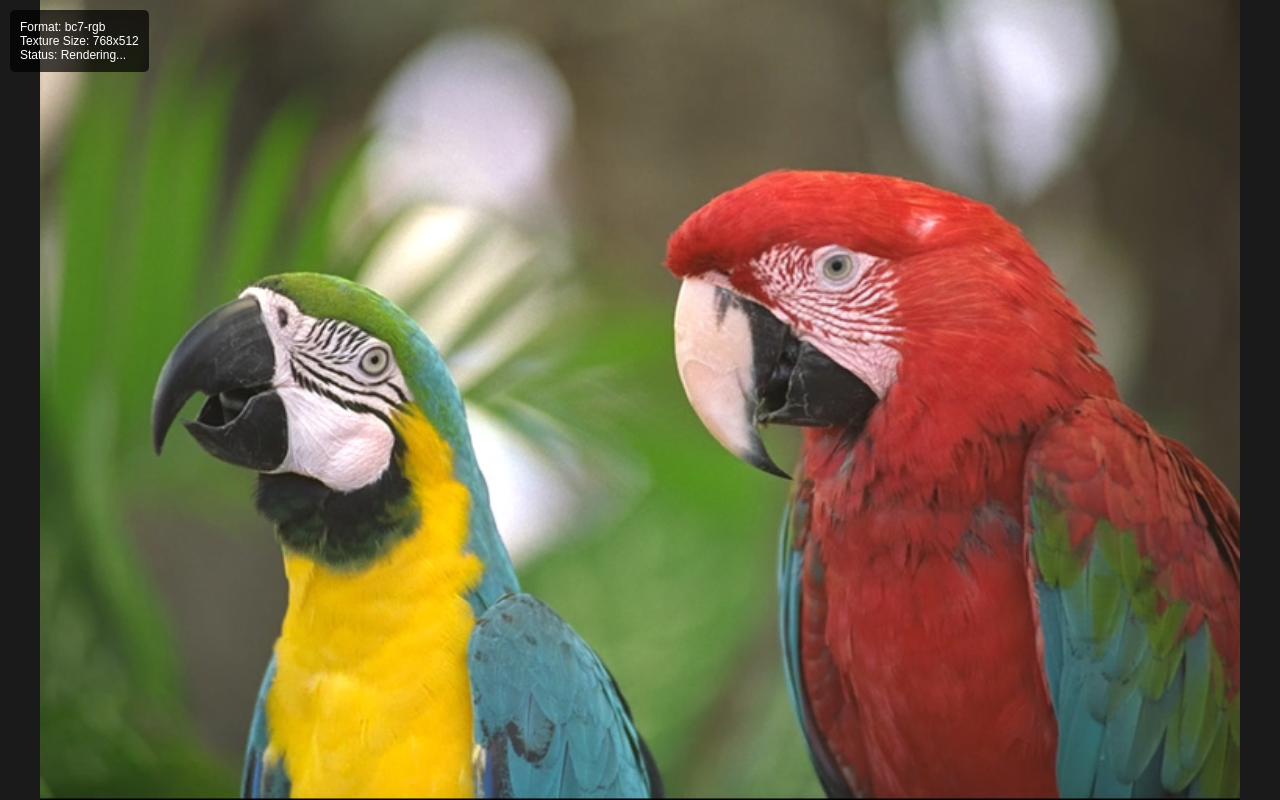
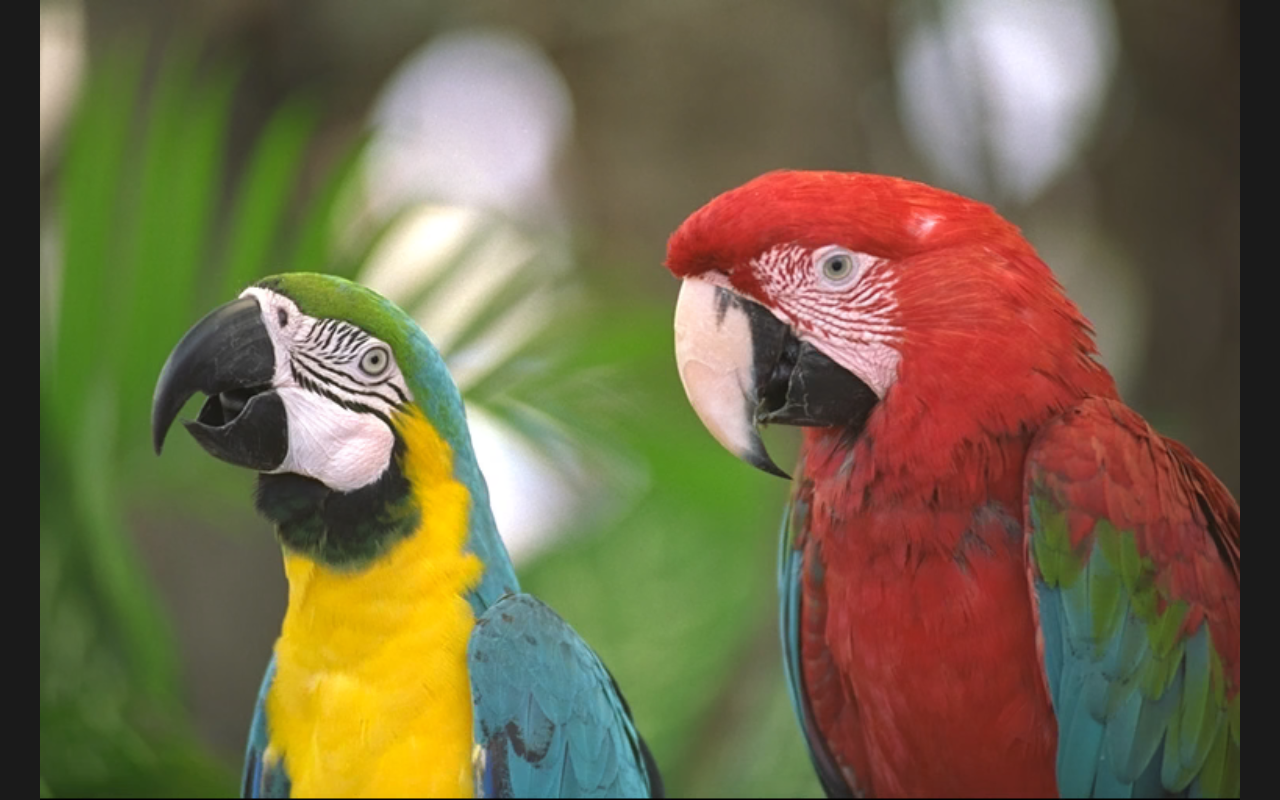
Before and after one commit to Ludicon/spark.js, a website built with Vite: page examples/basic-gl.html in a window 1280 px wide. Built offline with nearby package versions, Linux system fonts and the light colour scheme.

Commit message:
Remove debug code from basic GL example.

```diff
--- a/examples/basic-gl.html
+++ b/examples/basic-gl.html
@@ -6,16 +6,6 @@
     <style>
       body { margin: 0; font-family: sans-serif; }
       canvas { display: block; }
-      #info {
-        position: absolute;
-        top: 10px;
-        left: 10px;
-        background: rgba(0, 0, 0, 0.7);
-        color: white;
-        padding: 10px;
-        border-radius: 5px;
-        font-size: 12px;
-      }
       #error {
         position: absolute;
         top: 50%;
@@ -33,21 +23,6 @@
 
   <body>
     <canvas id="glCanvas"></canvas>
-    <div id="info">
-      <div>
-        Format:
-        <span id="format">-</span>
-      </div>
-      <div>
-        Texture Size:
-        <span id="size">-</span>
-      </div>
-      <div>
-        Status:
-        <span id="status">Initializing...</span>
-      </div>
-    </div>
-
     <script type="module">
       import { SparkGL } from "@ludicon/spark.js"
 
@@ -59,13 +34,6 @@
           <p>${message}</p>
         `
         document.body.appendChild(errorDiv)
-      }
-
-      function updateInfo(key, value) {
-        const element = document.getElementById(key)
-        if (element) {
-          element.textContent = value
-        }
       }
 
       async function init() {
@@ -85,7 +53,6 @@
         canvas.height = window.innerHeight
 
         // Create SparkGL instance
-        updateInfo("status", "Creating SparkGL instance...")
         const spark = SparkGL.create(gl, { preload: ["rgb"], verbose: true })
 
         // Check supported formats
@@ -97,18 +64,12 @@
           return
         }
 
-        // Pick a format - prefer BC7 for desktop, ETC2 for mobile
-        updateInfo("status", "Loading image...")
-
         // Load and encode texture
         const imageUrl = "./assets/kodim23.avif"
         let compressedTexture
 
         try {
           compressedTexture = await spark.encodeTexture(imageUrl)
-          updateInfo("size", `${compressedTexture.width}x${compressedTexture.height}`)
-          updateInfo("format", compressedTexture.sparkFormatName)
-          updateInfo("status", "Texture compressed!")
           console.log("Compressed texture:", compressedTexture)
         } catch (error) {
           showError(`Failed to compress texture: ${error.message}`)
@@ -239,7 +200,6 @@
 
         window.addEventListener("resize", resize)
 
-        updateInfo("status", "Rendering...")
         render()
       }
 
```
